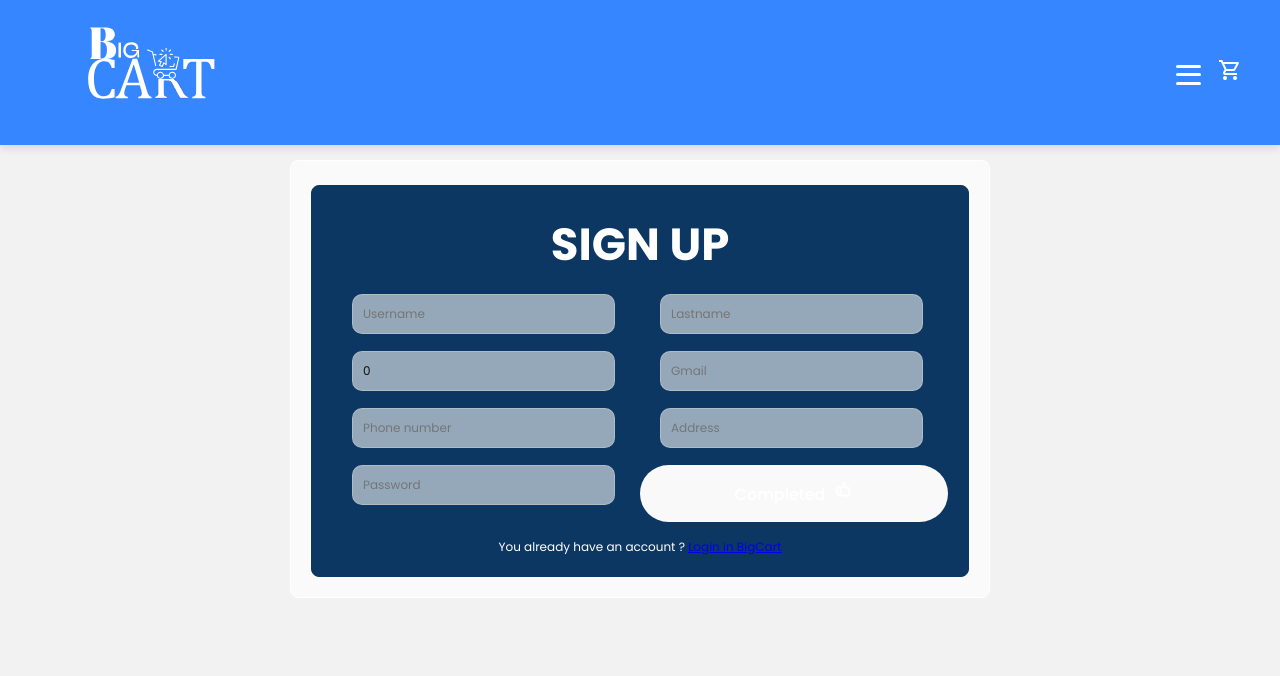
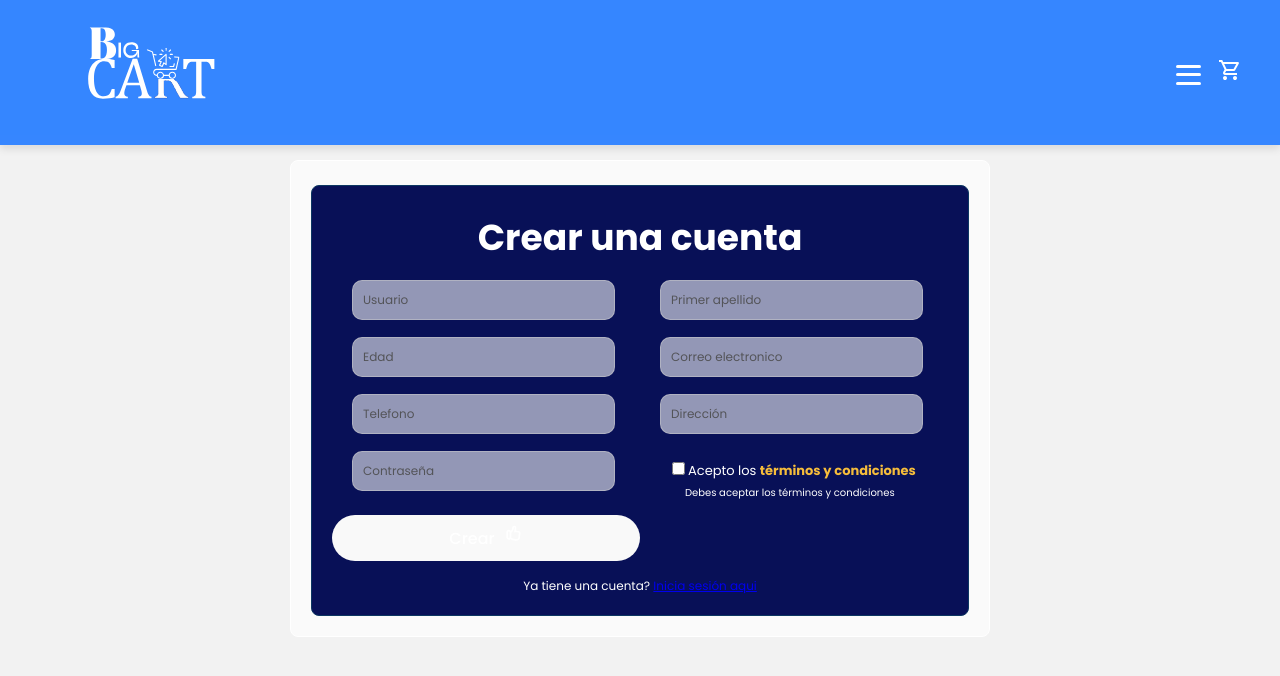
Before and after one commit to ange25-ca/BIG-CART, a React (Vite) app: page /SignUp in a window 1280 px wide. Shown: the top 676 px of the page. Built offline with nearby package versions, Linux system fonts and the light colour scheme.

Commit message:
Diseño del login con iconos terminado, diseño del signUp en proceso

```diff
--- a/src/components/Control/assets/styles/login.css
+++ b/src/components/Auth/assets/login.css
@@ -27,7 +27,7 @@
     width: 100%;
     font-size: 10px;
     border-color: var(--second-color);
-    background-color: #0c3762;
+    background-color: #081057;
     color: var(--font-color);
     border-radius: 8px;
     margin-top: 4px;
@@ -37,6 +37,18 @@
     flex-direction: column;
     align-items: center;
   }
+
+  .inputIcon{
+    display: flex;
+    align-items: center;
+    text-align: center;
+    line-height: 2px;
+    gap: 10px;
+  }
+
+    .iconUser, .iconPassword{
+      margin-top: -1rem;
+    }
 
   .encabezado-login {
     display: flex;
@@ -53,15 +65,23 @@
     box-sizing: border-box;
     color: var(--bacground-color);
     outline: none;
+    display: flex;
   }
 
   input[type="text"]:focus {
     border-color: var(--accent-color);
+    border: solid;
+  border-color: #9e7e32;
+  }
+
+  input::placeholder{
+    color: #4d4d4e;
+    opacity: 0.9;
   }
 
   .titleLogin{
     padding: 5px;
-    margin-bottom: 15px;
+    margin-bottom: 25px;
     text-align: center;
   }
 
@@ -89,6 +109,7 @@
     cursor: pointer;
     color: var(--third-color);
     outline: none;
+
   }
 
   .button_Send:hover{
@@ -103,27 +124,10 @@
     gap: 1rem;
   }
 
-  .go-back{
-    width: 40%;
-    max-width: 68px;
-    background-color: #0c1a4f73;
-    color: var(--third-color);
-    border: none;
-    cursor: pointer;
-    outline: none;
-    border-radius: 50px;
-  }
-
-  .button_go-back:hover{
-    border: none;
-  }
-
-  .button_go-back:focus{
-    outline: none;
-  }
 
 
   .error {
+    margin: 2rem;
     font-size: 12px;
     text-align: center;
     color: var(--error-color);
--- a/src/components/Control/assets/styles/signUp.css
+++ b/src/components/Auth/assets/signUp.css
@@ -3,7 +3,8 @@
     --second-color: #0c3762;
     --third-color: #ffffffa2;
     --font-color: #ffffff;
-    --error-color: #db5e5e;
+    --error-color: #e8f885;
+    --errors-select: rgb(156, 47, 47);
     --bacground-color: #100f0b;
     --bacground-color1: #FFF;
     --background-color: var(--bacground-color);
@@ -27,7 +28,7 @@
     font-size: 10px;
     border: 1px solid;
     border-color: var(--second-color);
-    background-color: #0c3762;
+    background-color: #081057;
     color: var(--font-color);
     border-radius: 8px;
     margin-top: 4px;
@@ -39,15 +40,13 @@
   }
 
   .name, .password, .email, .phonenumber,
-  .lastname, .age, .address{
+  .lastname, .age, .address, .terms{
     width: 90%;
     align-items: center;
     font-size: 13px;
     margin: 0 20px;
     margin-bottom: 2px;
   }
-
-
 
   input[type="text"], input[type="email"],
   input[type="number"], input[type="password"]
@@ -68,7 +67,15 @@
     border-color: var(--accent-color);
   }
 
-  .titleSignUp{
+  /* Ocultar las flechas en Chrome*/
+  input[type="number"]::-webkit-outer-spin-button,
+  input[type="number"]::-webkit-inner-spin-button
+  {
+    -webkit-appearance: none;
+    margin: 0;
+}
+
+.titleSignUp{
     padding: 5px;
     margin-bottom: 10px;
     text-align: center;
@@ -85,9 +92,11 @@
     align-items: center;
     justify-content: center;
   }
+
   .button-send svg {
     margin-left: 8px; /* Si deseas espacio entre el texto y el ícono */
   }
+
   .button-send:focus{
     outline: none;
     border: none;
@@ -112,6 +121,56 @@
     display: block;
   }
 
+  /* Estilo para el contenedor de términos */
+.terms {
+  color: var(--font-color);
+  line-height: 1.6;
+  max-height: 200px;
+  overflow-y: auto;
+  padding: 10px;
+  border-radius: 5px;
+}
+
+.terms input[type="checkbox"] {
+  margin-left: 2px;
+  margin-right: 3px;
+}
+
+
+/* Estilo para el enlace de los términos */
+.terms a {
+  color: var(--primary-color); /* Color de los enlaces */
+  text-decoration: none;
+  font-weight: bold;
+}
+
+.terms a:hover {
+  text-decoration: underline;
+}
+
+/* Estilo para el checkbox */
+.terms-checkbox {
+  display: flex;
+  align-items: center;
+}
+
+.terms-checkbox label {
+  font-size: 14px;
+  border: solid;
+  color: #333;
+}
+
+/* Estilo para mostrar un mensaje si no se aceptan los términos */
+.errorTerminos {
+  color: var(--bacground-color1);
+  text-align: center;
+  align-items: center;
+  justify-content: center;
+  margin-left: 15px;
+  font-size: 10px;
+
+}
+
   .no-account{
     align-items: center;
     text-align: center;
@@ -119,10 +178,9 @@
   }
 
   /* Media query para pantallas pequeñas (menos de 400px) */
-@media (max-width: 400px) {
+@media (max-width: 500px) {
   .FormSignUp {
     max-width: 100%;
-    margin: 2rem 10px;
     padding: 10px;
     display: block;
   }
@@ -184,7 +242,7 @@
 
   .name, .password, .email, .phonenumber,
   .lastname, .age, .address {
-    font-size: 14px;
+    font-size: 12px;
   }
 
   .button-send {
@@ -192,6 +250,6 @@
   }
 
   .titleSignUp {
-    font-size: 15px;
+    font-size: 12px;
   }
 }
--- a/src/components/Auth/components/SignUp.tsx
+++ b/src/components/Auth/components/SignUp.tsx
@@ -1,6 +1,6 @@
+import '../assets/signUp.css'
 import React, { useState } from 'react';
 import { z } from 'zod';
-import '../../Control/assets/styles/signUp.css';
 import axiosInstance from '../../../Api/axiosConfig';
 import { encryptData } from '../../Middlewares/encryption';
 import { Link } from 'react-router-dom';
@@ -10,20 +10,22 @@ import { TiThumbsUp } from 'react-icons/ti';
 const SignUpSchema = z.object({
   username: z.string().min(1, { message: "El nombre del usuario es requerido" }),
   lastname: z.string().min(1, { message: 'El apellido es requerido' }),
-  age: z.number().min(0, { message: 'La edad no puede ser negativa' }).max(120, { message: 'La edad no puede ser mayor de 120' }),
+  age: z.union([z.string().min(1, { message: 'La edad no puede estar vacía' }), z.number().min(0, { message: 'La edad no puede ser negativa' }).max(120, { message: 'La edad no puede ser mayor de 120' })]), // Permitir cadena vacía o número
   email: z.string().min(8, { message: 'El email es requerido' }),
   phonenumber: z.string().regex(/^\+?\d{10,15}$/, "Número de teléfono no válido"),
   address: z.string().min(10, { message: 'La dirección es obligatoria' }),
   password: z.string().min(6, { message: 'La contraseña debe tener al menos 6 caracteres' }),
 });
 
-export type FormData = z.infer<typeof SignUpSchema>;
+export type FormData = z.infer<typeof SignUpSchema> & {
+    age: string | number; // Permitir tanto número como cadena para evitar conflictos
+};
 
 function SignUp() {
     const [formData, setFormData] = useState<FormData>({
         username: '',
         lastname: '',
-        age: 0,
+        age: '' ,
         email: '',
         phonenumber: '',
         address: '',
@@ -33,10 +35,12 @@ function SignUp() {
     const [formErrors, setFormErrors] = useState<z.ZodIssue[] | null>(null);
     const [serverError, setServerError] = useState<string | null>(null);
     const [signupSuccess, setSignupSuccess] = useState<boolean | null>(null);
+    const [termsAccepted, setTermsAccepted] = useState<boolean>(false);
 
     const handleChange = (event: React.ChangeEvent<HTMLInputElement | HTMLTextAreaElement>) => {
         const { name, value } = event.target;
-        setFormData({ ...formData, [name]: name === 'age' ? Number(value) : value });
+        //Realiza una evaluación del input Age para verificar si es number
+        setFormData({ ...formData, [name]: name === 'age' ? (value === "" ? "" : Number(value)): value });
     };
 
     const handleSubmit = async (event: React.FormEvent<HTMLFormElement>) => {
@@ -86,7 +90,7 @@ function SignUp() {
         <form className='FormSignUp' onSubmit={handleSubmit}>
             <div className='ContentFormSignUp'>
                 <div className='titleSignUp'>
-                    <h1>SIGN UP</h1>
+                    <h1>Crear una cuenta</h1>
                 </div>
                 {/* Nombre */}
                 <div className='name'>
@@ -97,7 +101,7 @@ function SignUp() {
                         name='username'
                         value={formData.username}
                         onChange={handleChange}
-                        placeholder='Username'
+                        placeholder='Usuario'
                     />
                     {formErrors?.find((issue) => issue.path[0] === 'username') && (
                         <span className='error'>{formErrors.find((issue) => issue.path[0] === 'username')?.message}</span>
@@ -112,7 +116,7 @@ function SignUp() {
                         name='lastname'
                         value={formData.lastname}
                         onChange={handleChange}
-                        placeholder='Lastname'
+                        placeholder='Primer apellido'
                     />
                     {formErrors?.find((issue) => issue.path[0] === 'lastname') && (
                         <span className='error'>{formErrors.find((issue) => issue.path[0] === 'lastname')?.message}</span>
@@ -127,7 +131,7 @@ function SignUp() {
                         name='age'
                         value={formData.age}
                         onChange={handleChange}
-                        placeholder='Age'
+                        placeholder='Edad'
                     />
                     {formErrors?.find((issue) => issue.path[0] === 'age') && (
                         <span className='error'>{formErrors.find((issue) => issue.path[0] === 'age')?.message}</span>
@@ -142,7 +146,7 @@ function SignUp() {
                         name='email'
                         value={formData.email}
                         onChange={handleChange}
-                        placeholder='Gmail'
+                        placeholder='Correo electronico'
                     />
                     {formErrors?.find((issue) => issue.path[0] === 'email') && (
                         <span className='error'>{formErrors.find((issue) => issue.path[0] === 'email')?.message}</span>
@@ -157,7 +161,7 @@ function SignUp() {
                         name='phonenumber'
                         value={formData.phonenumber}
                         onChange={handleChange}
-                        placeholder='Phone number'
+                        placeholder='Telefono'
                     />
                     {formErrors?.find((issue) => issue.path[0] === 'phonenumber') && (
                         <span className='error'>{formErrors.find((issue) => issue.path[0] === 'phonenumber')?.message}</span>
@@ -172,7 +176,7 @@ function SignUp() {
                         name='address'
                         value={formData.address}
                         onChange={handleChange}
-                        placeholder='Address'
+                        placeholder='Dirección'
                     />
                     {formErrors?.find((issue) => issue.path[0] === 'address') && (
                         <span className='error'>{formErrors.find((issue) => issue.path[0] === 'address')?.message}</span>
@@ -187,22 +191,39 @@ function SignUp() {
                         name='password'
                         value={formData.password}
                         onChange={handleChange}
-                        placeholder='Password'
+                        placeholder='Contraseña'
                     />
                     {formErrors?.find((issue) => issue.path[0] === 'password') && (
                         <span className='error'>{formErrors.find((issue) => issue.path[0] === 'password')?.message}</span>
                     )}
                 </div>
+                {/* Aceptación de términos */}
+                <div className="terms">
+                    <label htmlFor="terms">
+                        <input
+                            type="checkbox"
+                            id="terms"
+                            name="terms"
+                            checked={termsAccepted}
+                            onChange={(e) => setTermsAccepted(e.target.checked)}
+                        />
+                          Acepto los <Link to="/terms"> términos y condiciones </Link>
+                    </label>
+                    {!termsAccepted && (
+                        <span className="errorTerminos"> Debes aceptar los términos y condiciones</span>
+                    )}
+                </div>
+
                 {serverError && <span className="error">{serverError}</span>}
                 {signupSuccess && <span className="success">Registro exitoso</span>}
                 {/* Botones de acción */}
                 <div className='buttonAction'>
-                    <button className='button-send' type='submit'> Completed
+                    <button className='button-send' type='submit'> Crear
                         <TiThumbsUp size={20}/>
                     </button>
                 </div>
                 <div className="no-account">
-                    <p>You already have an account ? <Link to="/login">Login in BigCart</Link></p>
+                    <p>Ya tiene una cuenta? <Link to="/login">Inicia sesión aqui</Link></p>
                 </div>
                 </div>
         </form>
```
Also changed, not shown: src/components/Auth/components/Login.tsx (+12 -3 lines), src/components/Auth/assets/img/lock.svg (added), src/components/Auth/assets/img/user.svg (added).
